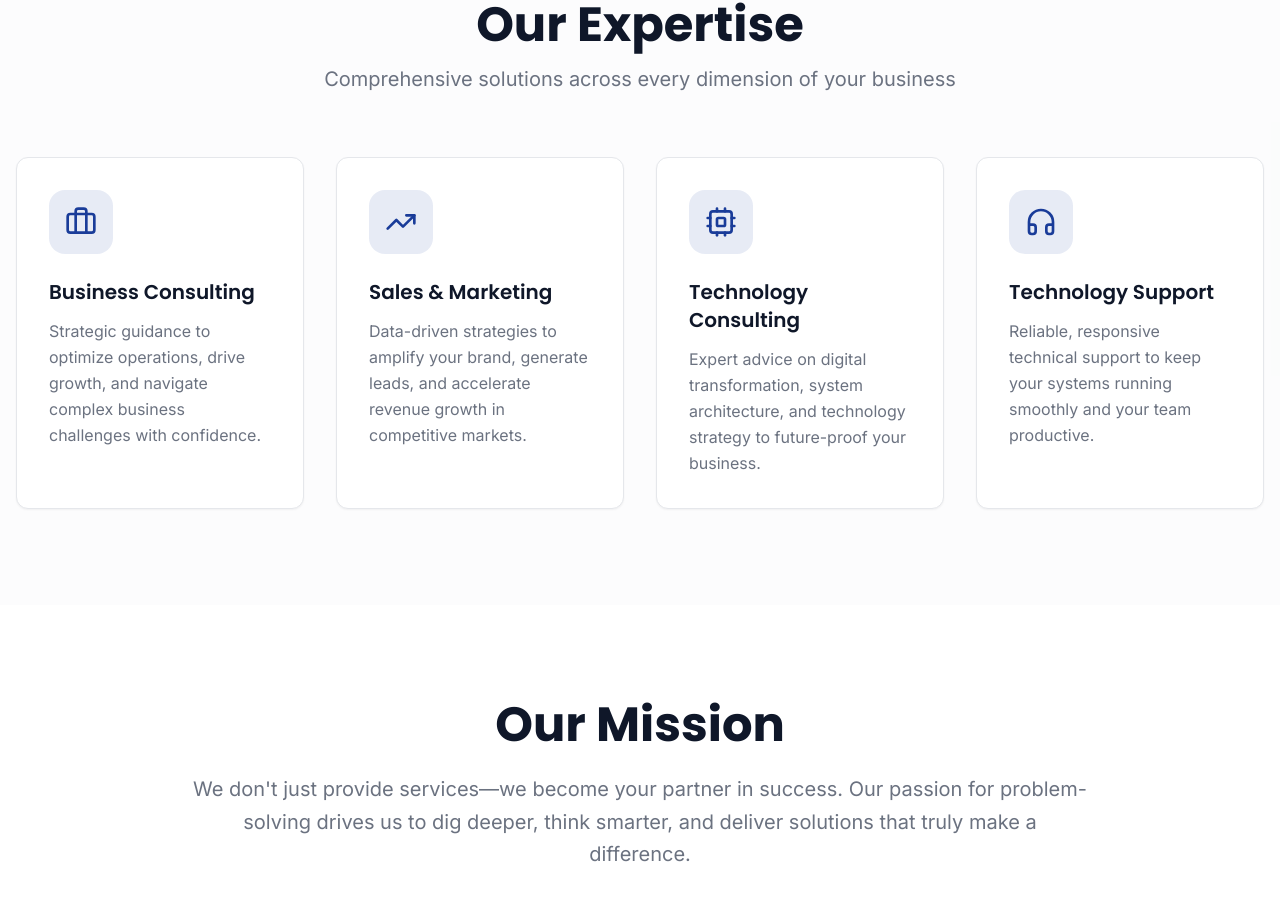
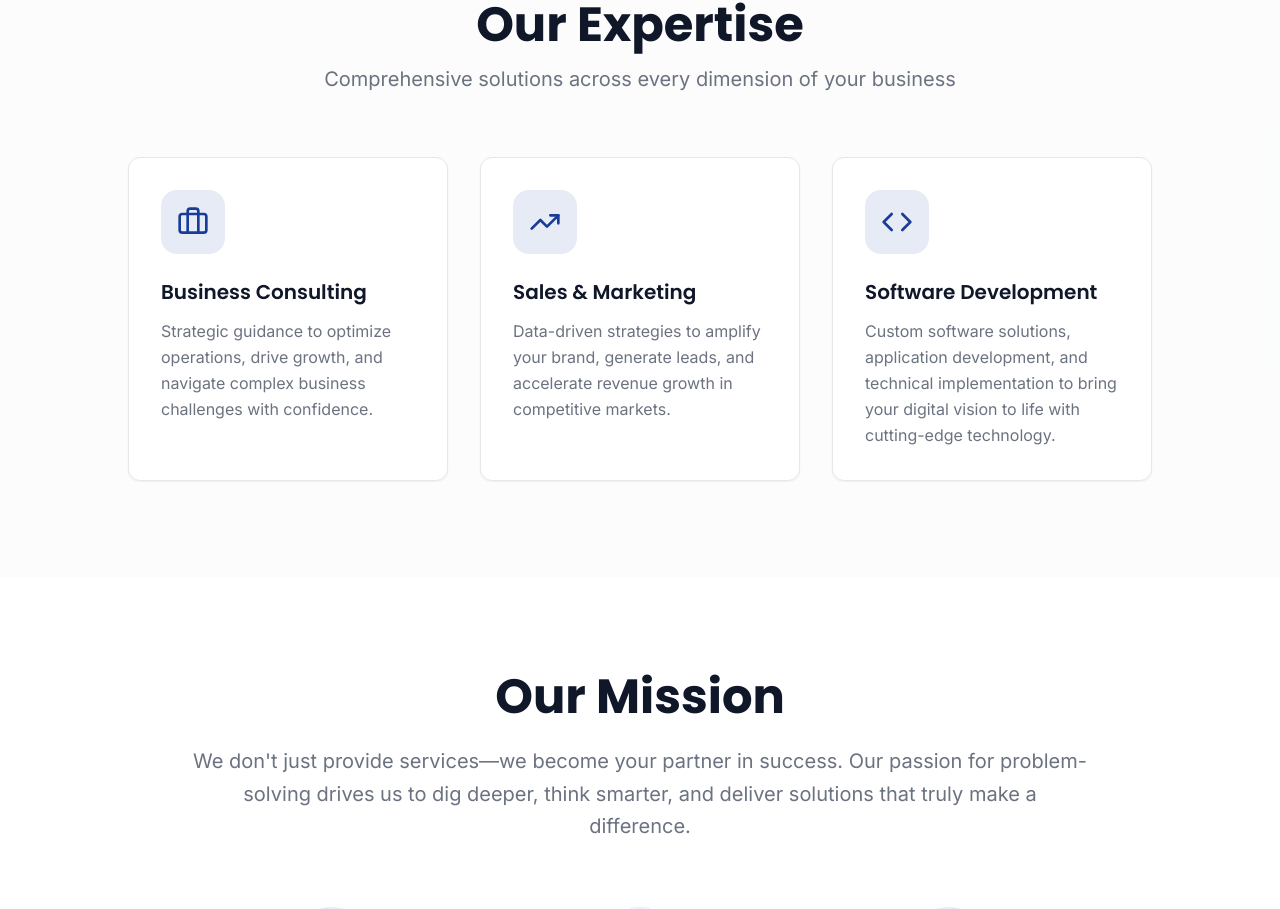
Before and after one commit to mithuan2002/nambisol, a React (Vite) app: page / in a window 1280 px wide. Shown: the part 895-1804 px from the top of the page. Built offline with nearby package versions, Linux system fonts and the light colour scheme; the HTML template or start-up script is replaced by a standard one.

Commit message:
Refactor Services section

```diff
--- a/src/components/Services.tsx
+++ b/src/components/Services.tsx
@@ -1,5 +1,5 @@
 import { Card } from "@/components/ui/card";
-import { Briefcase, TrendingUp, Cpu, Headphones } from "lucide-react";
+import { Briefcase, TrendingUp, Code } from "lucide-react";
 
 const services = [
   {
@@ -13,14 +13,9 @@ const services = [
     description: "Data-driven strategies to amplify your brand, generate leads, and accelerate revenue growth in competitive markets."
   },
   {
-    icon: Cpu,
-    title: "Technology Consulting",
-    description: "Expert advice on digital transformation, system architecture, and technology strategy to future-proof your business."
-  },
-  {
-    icon: Headphones,
-    title: "Technology Support",
-    description: "Reliable, responsive technical support to keep your systems running smoothly and your team productive."
+    icon: Code,
+    title: "Software Development",
+    description: "Custom software solutions, application development, and technical implementation to bring your digital vision to life with cutting-edge technology."
   }
 ];
 
@@ -37,7 +32,7 @@ const Services = () => {
           </p>
         </div>
 
-        <div className="grid grid-cols-1 md:grid-cols-2 lg:grid-cols-4 gap-8">
+        <div className="grid grid-cols-1 md:grid-cols-3 gap-8 max-w-5xl mx-auto">
           {services.map((service, index) => (
             <Card
               key={index}
```
